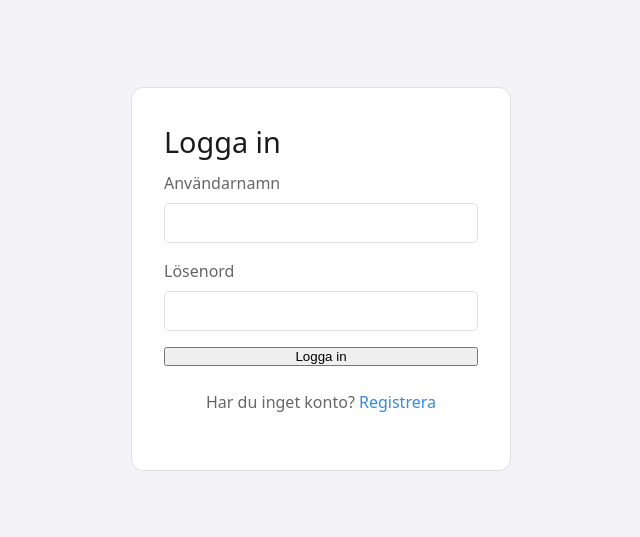
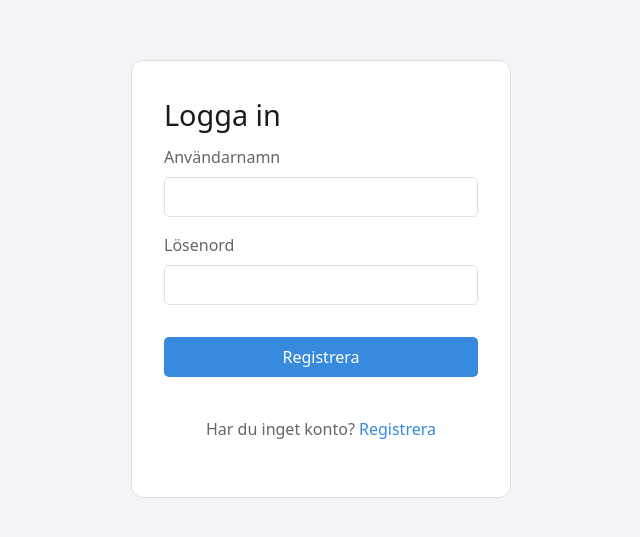
Before and after one commit to Punttt/auth-frontend, a website built with Vite: page login.html in a window 1280 px wide. Shown: the part 121-658 px from the top of the page, without its empty margins (319-959 px from the left). Built offline with nearby package versions, Linux system fonts and the light colour scheme.

Commit message:
lägger till knapp i form login sida

```diff
--- a/login.html
+++ b/login.html
@@ -17,7 +17,7 @@
         <label for="password">Lösenord</label>
         <input type="password" name="password" id="password">
 
-        <button>Logga in</button>
+        <input type="submit" value="Registrera" class="btn">
       </form>
 
       <p>Har du inget konto? <a href="/">Registrera</a></p>
```
